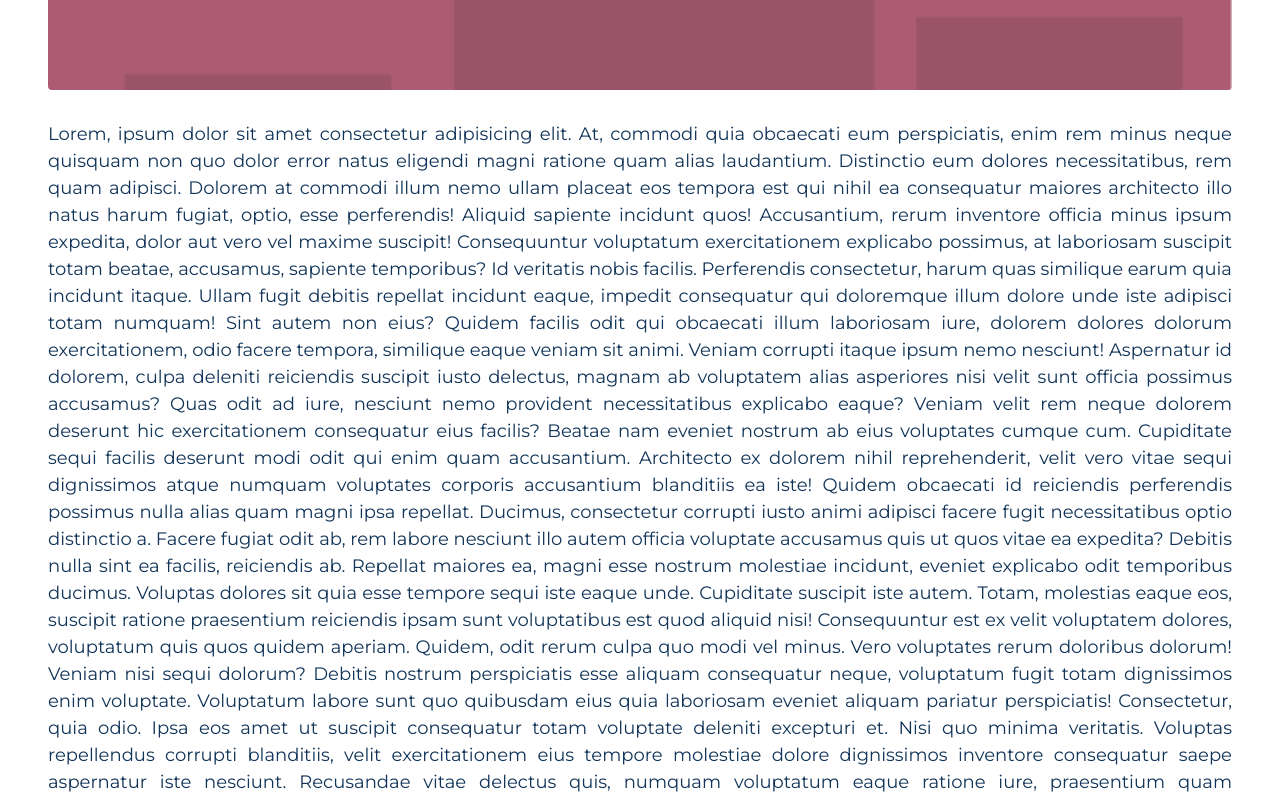
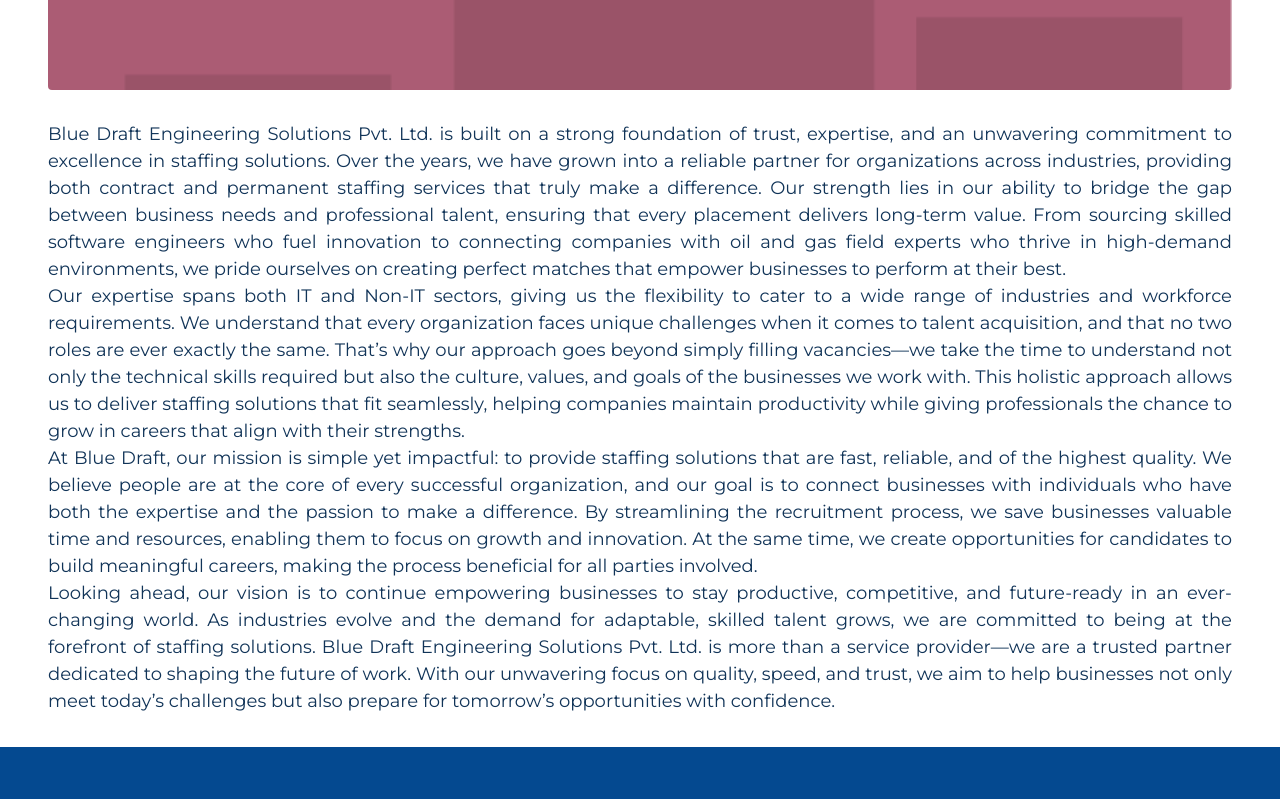
Before and after one commit to adarsh-ravikumar/bluedraft-hr, a Vue app: page /about-us in a window 1280 px wide. Shown: the part 600-1399 px from the top of the page. Built offline with nearby package versions, Linux system fonts and the light colour scheme; a web font is replaced by a local one.

Commit message:
chore: update 'About Us' content

```diff
--- a/src/routes/about/AboutUsPage.vue
+++ b/src/routes/about/AboutUsPage.vue
@@ -9,57 +9,40 @@
       <img src="/placeholder.png" alt="placeholder" class="content__image" />
 
       <p>
-        Lorem, ipsum dolor sit amet consectetur adipisicing elit. At, commodi quia obcaecati eum
-        perspiciatis, enim rem minus neque quisquam non quo dolor error natus eligendi magni ratione
-        quam alias laudantium. Distinctio eum dolores necessitatibus, rem quam adipisci. Dolorem at
-        commodi illum nemo ullam placeat eos tempora est qui nihil ea consequatur maiores architecto
-        illo natus harum fugiat, optio, esse perferendis! Aliquid sapiente incidunt quos!
-        Accusantium, rerum inventore officia minus ipsum expedita, dolor aut vero vel maxime
-        suscipit! Consequuntur voluptatum exercitationem explicabo possimus, at laboriosam suscipit
-        totam beatae, accusamus, sapiente temporibus? Id veritatis nobis facilis. Perferendis
-        consectetur, harum quas similique earum quia incidunt itaque. Ullam fugit debitis repellat
-        incidunt eaque, impedit consequatur qui doloremque illum dolore unde iste adipisci totam
-        numquam! Sint autem non eius? Quidem facilis odit qui obcaecati illum laboriosam iure,
-        dolorem dolores dolorum exercitationem, odio facere tempora, similique eaque veniam sit
-        animi. Veniam corrupti itaque ipsum nemo nesciunt! Aspernatur id dolorem, culpa deleniti
-        reiciendis suscipit iusto delectus, magnam ab voluptatem alias asperiores nisi velit sunt
-        officia possimus accusamus? Quas odit ad iure, nesciunt nemo provident necessitatibus
-        explicabo eaque? Veniam velit rem neque dolorem deserunt hic exercitationem consequatur eius
-        facilis? Beatae nam eveniet nostrum ab eius voluptates cumque cum. Cupiditate sequi facilis
-        deserunt modi odit qui enim quam accusantium. Architecto ex dolorem nihil reprehenderit,
-        velit vero vitae sequi dignissimos atque numquam voluptates corporis accusantium blanditiis
-        ea iste! Quidem obcaecati id reiciendis perferendis possimus nulla alias quam magni ipsa
-        repellat. Ducimus, consectetur corrupti iusto animi adipisci facere fugit necessitatibus
-        optio distinctio a. Facere fugiat odit ab, rem labore nesciunt illo autem officia voluptate
-        accusamus quis ut quos vitae ea expedita? Debitis nulla sint ea facilis, reiciendis ab.
-        Repellat maiores ea, magni esse nostrum molestiae incidunt, eveniet explicabo odit
-        temporibus ducimus. Voluptas dolores sit quia esse tempore sequi iste eaque unde. Cupiditate
-        suscipit iste autem. Totam, molestias eaque eos, suscipit ratione praesentium reiciendis
-        ipsam sunt voluptatibus est quod aliquid nisi! Consequuntur est ex velit voluptatem dolores,
-        voluptatum quis quos quidem aperiam. Quidem, odit rerum culpa quo modi vel minus. Vero
-        voluptates rerum doloribus dolorum! Veniam nisi sequi dolorum? Debitis nostrum perspiciatis
-        esse aliquam consequatur neque, voluptatum fugit totam dignissimos enim voluptate.
-        Voluptatum labore sunt quo quibusdam eius quia laboriosam eveniet aliquam pariatur
-        perspiciatis! Consectetur, quia odio. Ipsa eos amet ut suscipit consequatur totam voluptate
-        deleniti excepturi et. Nisi quo minima veritatis. Voluptas repellendus corrupti blanditiis,
-        velit exercitationem eius tempore molestiae dolore dignissimos inventore consequatur saepe
-        aspernatur iste nesciunt. Recusandae vitae delectus quis, numquam voluptatum eaque ratione
-        iure, praesentium quam consequatur quibusdam. Excepturi, quod est accusantium harum earum
-        quis eos inventore suscipit. Eum perferendis exercitationem, similique officia non vitae
-        ullam laudantium nihil illum amet adipisci facilis, porro voluptatem quasi voluptatum odit
-        tempora? Beatae odit praesentium doloremque omnis adipisci, nihil excepturi eaque autem ipsa
-        voluptatum amet quae obcaecati cum quod aut. Nisi minus magni eius error libero vitae magnam
-        harum commodi pariatur quo. Quisquam cumque vero quos, tenetur aspernatur molestias mollitia
-        quam voluptatum distinctio ab quas officia assumenda non fugiat. Ad nobis tempora,
-        accusantium eius eligendi, laudantium consequatur animi minus laborum, qui debitis! At quasi
-        laboriosam autem nobis velit reprehenderit consectetur debitis, id sunt tenetur inventore
-        ratione fugit eum porro, sapiente repellendus consequuntur recusandae! Nobis nesciunt
-        voluptatum fugit similique reiciendis eligendi distinctio libero? Hic provident reiciendis,
-        soluta cum molestiae ea officia voluptates dolorem error atque ad aliquid vero repellat,
-        doloremque odit quas libero eaque rerum, neque perspiciatis fuga. Eius officia tempore
-        veniam aspernatur. Asperiores tempore, sunt optio nulla et quam numquam molestiae esse ut.
-        Doloremque dolore, obcaecati voluptates qui sint asperiores. Odit optio delectus accusantium
-        minima quod. Rem sapiente vero cupiditate magnam ea.
+        Blue Draft Engineering Solutions Pvt. Ltd. is built on a strong foundation of trust,
+        expertise, and an unwavering commitment to excellence in staffing solutions. Over the years,
+        we have grown into a reliable partner for organizations across industries, providing both
+        contract and permanent staffing services that truly make a difference. Our strength lies in
+        our ability to bridge the gap between business needs and professional talent, ensuring that
+        every placement delivers long-term value. From sourcing skilled software engineers who fuel
+        innovation to connecting companies with oil and gas field experts who thrive in high-demand
+        environments, we pride ourselves on creating perfect matches that empower businesses to
+        perform at their best.
+        <br />
+        Our expertise spans both IT and Non-IT sectors, giving us the flexibility to cater to a wide
+        range of industries and workforce requirements. We understand that every organization faces
+        unique challenges when it comes to talent acquisition, and that no two roles are ever
+        exactly the same. That’s why our approach goes beyond simply filling vacancies—we take the
+        time to understand not only the technical skills required but also the culture, values, and
+        goals of the businesses we work with. This holistic approach allows us to deliver staffing
+        solutions that fit seamlessly, helping companies maintain productivity while giving
+        professionals the chance to grow in careers that align with their strengths.
+        <br />
+        At Blue Draft, our mission is simple yet impactful: to provide staffing solutions that are
+        fast, reliable, and of the highest quality. We believe people are at the core of every
+        successful organization, and our goal is to connect businesses with individuals who have
+        both the expertise and the passion to make a difference. By streamlining the recruitment
+        process, we save businesses valuable time and resources, enabling them to focus on growth
+        and innovation. At the same time, we create opportunities for candidates to build meaningful
+        careers, making the process beneficial for all parties involved.
+        <br />
+        Looking ahead, our vision is to continue empowering businesses to stay productive,
+        competitive, and future-ready in an ever-changing world. As industries evolve and the demand
+        for adaptable, skilled talent grows, we are committed to being at the forefront of staffing
+        solutions. Blue Draft Engineering Solutions Pvt. Ltd. is more than a service provider—we are
+        a trusted partner dedicated to shaping the future of work. With our unwavering focus on
+        quality, speed, and trust, we aim to help businesses not only meet today’s challenges but
+        also prepare for tomorrow’s opportunities with confidence.
       </p>
     </div>
   </div>
@@ -95,6 +78,14 @@
       border-radius: $border-radius-sm;
       margin-block: calc($padding-body / 2);
     }
+
+    p {
+      br {
+        margin-bottom: 1rem;
+      }
+
+      margin-bottom: 2rem;
+    }
   }
 }
 </style>
--- a/src/routes/home/HomePage.vue
+++ b/src/routes/home/HomePage.vue
@@ -26,12 +26,12 @@
           <div class="about__content">
             <h1 class="content__title">About Us</h1>
             <p class="content__text">
-              Lorem ipsum, dolor sit amet consectetur adipisicing elit. Officiis ad odit facere
-              blanditiis labore iste quibusdam non perspiciatis rerum, ab doloremque neque possimus
-              at alias, voluptatibus dolor asperiores doloribus totam. Impedit voluptatibus officiis
-              vero nisi quam dolorem error, aperiam cum sapiente vel. Alias quia voluptatum
-              quibusdam accusantium sunt ut sequi accusamus suscipit esse ratione, tenetur quisquam
-              velit quidem error laborum?
+              Blue Draft Engineering Solutions Pvt. Ltd. is a trusted provider of contract and
+              permanent staffing for both IT and Non-IT sectors. We specialize in connecting
+              businesses with highly skilled professionals— ranging from software engineers to oil &
+              gas field experts. Our mission is simple: provide fast, reliable, and high-quality
+              staffing that empowers your business to stay productive, competitive, and
+              future-ready.
             </p>
           </div>
 
@@ -43,12 +43,11 @@
         <h1 class="content__title">About Us</h1>
         <div class="about__content">
           <p class="content__text">
-            Lorem ipsum, dolor sit amet consectetur adipisicing elit. Officiis ad odit facere
-            blanditiis labore iste quibusdam non perspiciatis rerum, ab doloremque neque possimus at
-            alias, voluptatibus dolor asperiores doloribus totam. Impedit voluptatibus officiis vero
-            nisi quam dolorem error, aperiam cum sapiente vel. Alias quia voluptatum quibusdam
-            accusantium sunt ut sequi accusamus suscipit esse ratione, tenetur quisquam velit quidem
-            error laborum?
+            Blue Draft Engineering Solutions Pvt. Ltd. is a trusted provider of contract and
+            permanent staffing for both IT and Non-IT sectors. We specialize in connecting
+            businesses with highly skilled professionals— ranging from software engineers to oil &
+            gas field experts. Our mission is simple: provide fast, reliable, and high-quality
+            staffing that empowers your business to stay productive, competitive, and future-ready.
           </p>
           <RouterLink to="/about-us">Read More...</RouterLink>
         </div>
```
